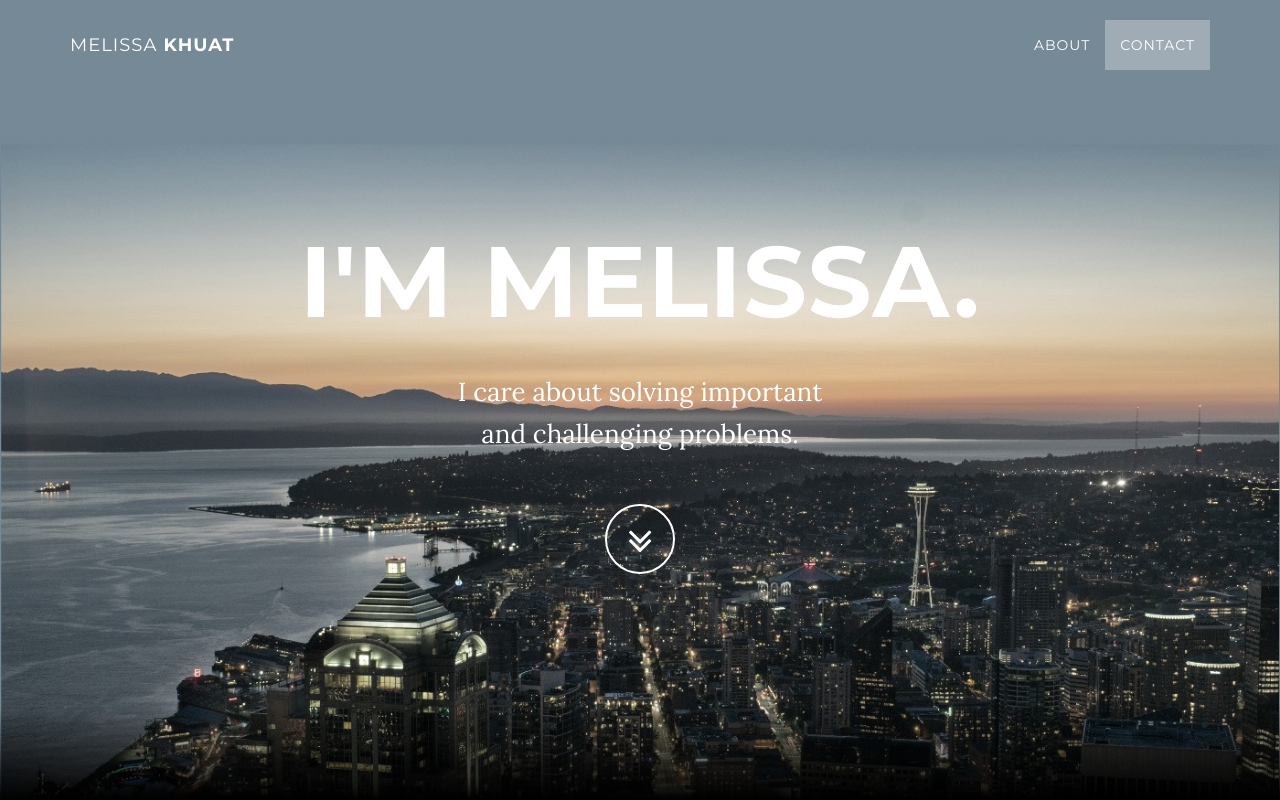
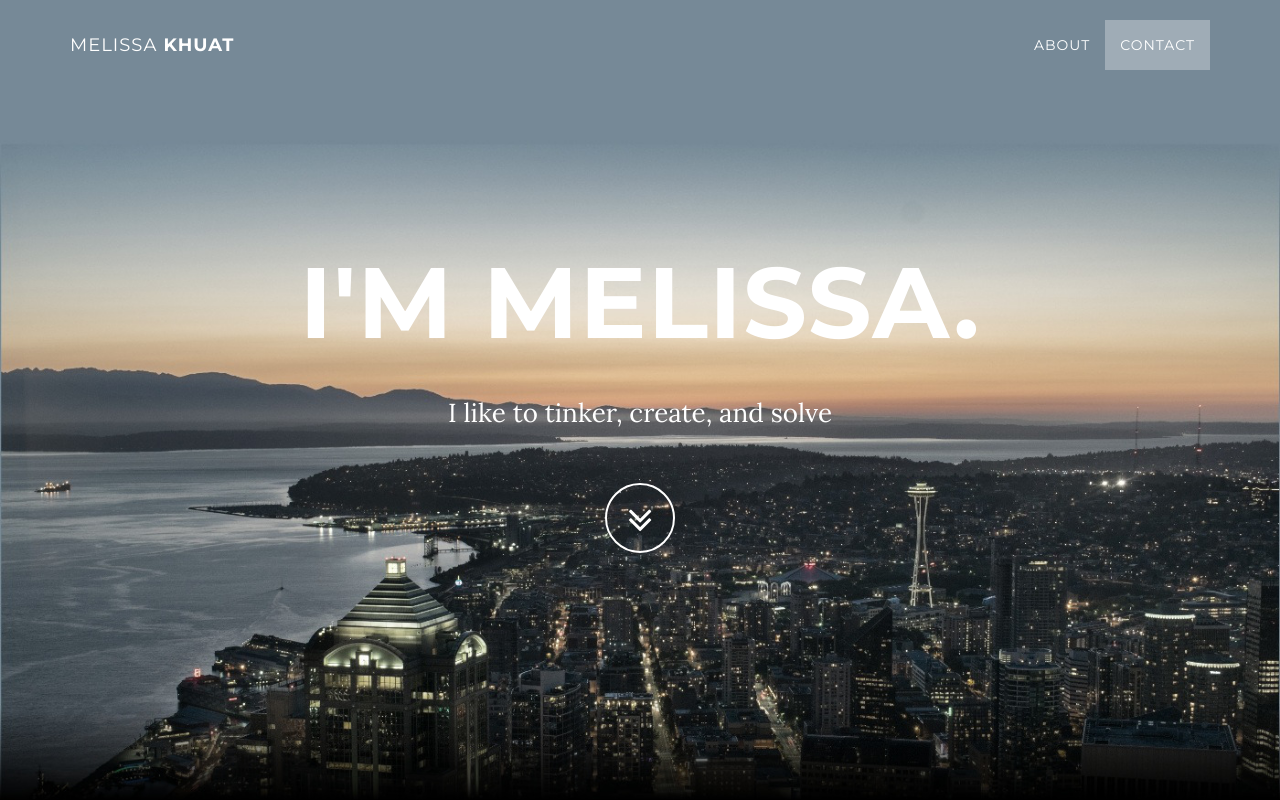
Before and after one commit to mkhuat/mkhuat.github.io, a plain HTML site: page index.html in a window 1280 px wide. Shown: the top 800 px of the page. Drawn offline with Linux system fonts and the light colour scheme; some packages are replaced by stand-ins of ours.

Commit message:
Update index.html

```diff
--- a/index.html
+++ b/index.html
@@ -78,7 +78,7 @@
                 <div class="row">
                     <div class="col-md-8 col-md-offset-2">
                         <h1 class="brand-heading">I'm Melissa.</h1>
-                        <p class="intro-text">I care about solving important <br> and challenging problems.</p>
+                        <p class="intro-text">I like to tinker, create, and solve</p>
                         <a href="#about" class="btn btn-circle page-scroll">
                             <i class="fa fa-angle-double-down animated"></i>
                         </a>
```
